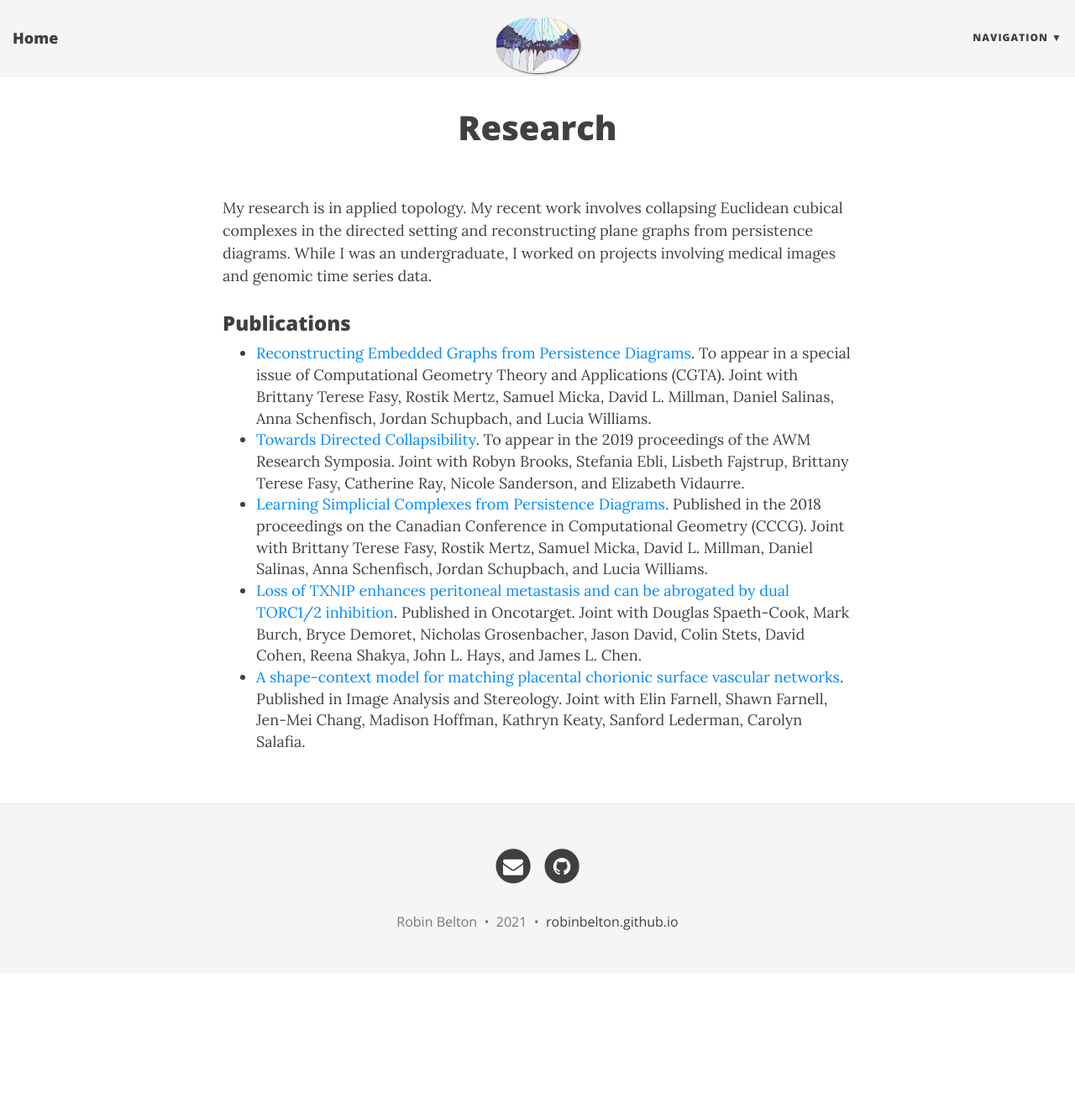
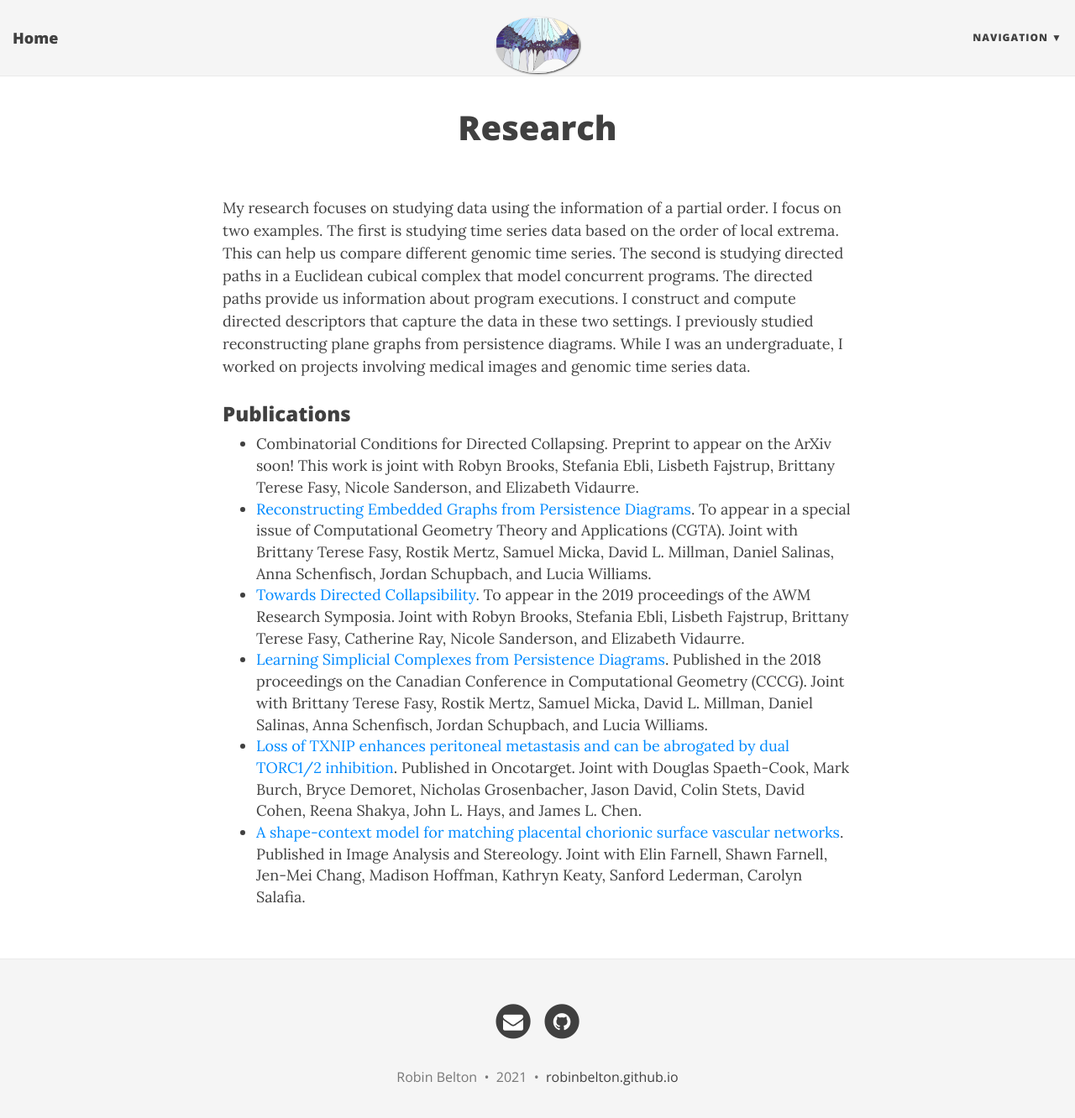
Before and after one commit to robinbelton/robinbelton.github.io, a Jekyll site: the page built from research.html, in a window 1280 px wide and 1345 px high. Shown: the top 1332 px of the window at 84% size. Built offline with Jekyll 4.4.1, drawn with Linux system fonts in a browser that asks for light colours; nearby versions of some CDN libraries.

Commit message:
Update webssite

```diff
--- a/research.html
+++ b/research.html
@@ -5,11 +5,15 @@ subtitle:
 use-site-title: true
 ---
 
-<p>My research is in applied topology. My recent work involves collapsing Euclidean cubical complexes in the directed setting and reconstructing plane graphs from persistence diagrams. While I was an undergraduate, I worked on projects involving medical images and genomic time series data.</p>
+
+<p>My research focuses on studying data using the information of a partial order.
+I focus on two examples. The first is studying time series data based on the order of local extrema. This can help us compare different genomic time series. The second is studying directed paths in a Euclidean cubical complex that model concurrent programs. The directed paths provide us information about program executions. I construct and compute directed descriptors that capture the data in these two settings. I previously studied reconstructing plane graphs from persistence diagrams. While I was an undergraduate, I worked on projects involving medical images and genomic time series data.</p>
 
 <h3>Publications</h3>
 
 <ul>
+    <li> Combinatorial Conditions for Directed Collapsing. Preprint to appear on the ArXiv soon! This work is joint with Robyn Brooks, Stefania Ebli, Lisbeth Fajstrup, Brittany Terese Fasy, Nicole Sanderson, and Elizabeth Vidaurre.
+    </li>
     <li><a href="https://arxiv.org/pdf/1912.08913.pdf">Reconstructing Embedded Graphs from Persistence Diagrams</a>. To appear in a special issue of Computational Geometry Theory and Applications (CGTA). Joint with Brittany Terese Fasy, Rostik Mertz, Samuel Micka, David L. Millman, Daniel Salinas, Anna Schenfisch, Jordan Schupbach, and Lucia Williams.</li>
 
   <li><a href="https://arxiv.org/pdf/1902.01039.pdf">Towards Directed Collapsibility</a>. To appear in the 2019 proceedings of the AWM Research Symposia. Joint with Robyn Brooks, Stefania Ebli, Lisbeth Fajstrup, Brittany Terese Fasy, Catherine Ray, Nicole Sanderson, and Elizabeth Vidaurre.</li>
--- a/teaching.html
+++ b/teaching.html
@@ -5,7 +5,7 @@ subtitle:
 use-site-title: true
 ---
 
-Currently, I am solely focusing on research. In past semesters, I was a graduate teaching assistant (GTA) at Montana State University (MSU). In these courses, I lectured, held office hours, and graded assignments.
+Currently, I am solely focusing on research. In past semesters I was a graduate teaching assistant (GTA) at Montana State University (MSU). I lectured, held office hours, and graded assignments in this role.
 
 <h3>Courses Taught</h3>
 
@@ -20,6 +20,7 @@ Currently, I am solely focusing on research. In past semesters, I was a graduate
 <h3>Other Teaching/Tutoring Experience</h3>
 
 <ul>
+  <li> I created a <a href="https://www.youtube.com/watch?v=bR8nmASz3W8">tutorial video</a> on how to create mosaics from images for the Applied Algebraic Topology Research Network (AATRN) youtube channel. </li>
   <li> I was a grader and lead tutor for M151 (Pre-calculus) at MSU in Summer 2019. </li>
   <li> I was a teaching assistant at the Applied Mathematical Modeling with Topological Techniques Workshop at ICERM in August 2019. For this workshop, I created a <a href="https://comptag.github.io/rpackage_tutorials/2019/07/tda-rips-tutorial.html">Rips Filtration tutorial</a> for the R-TDA package.</li>
 
```
